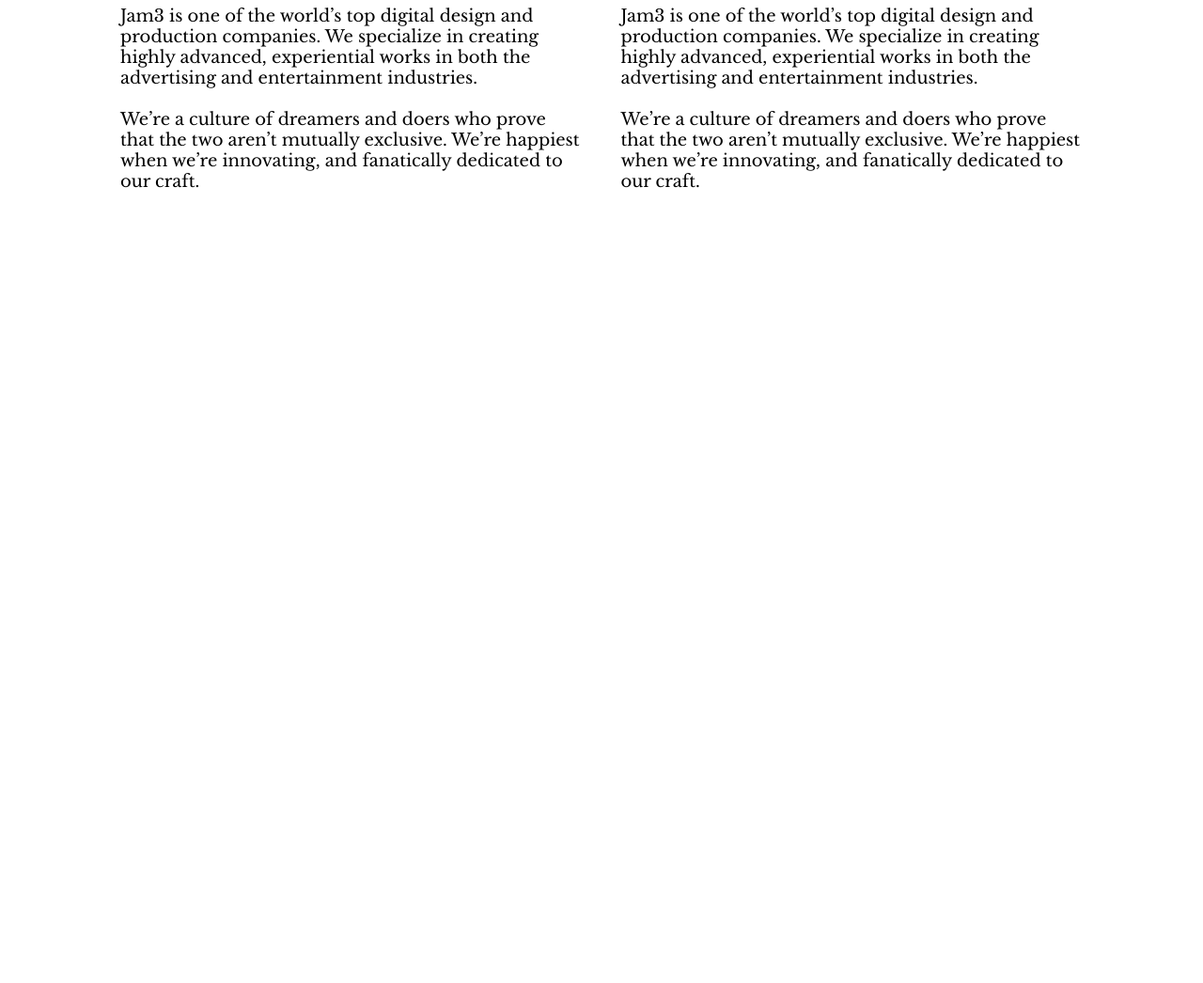
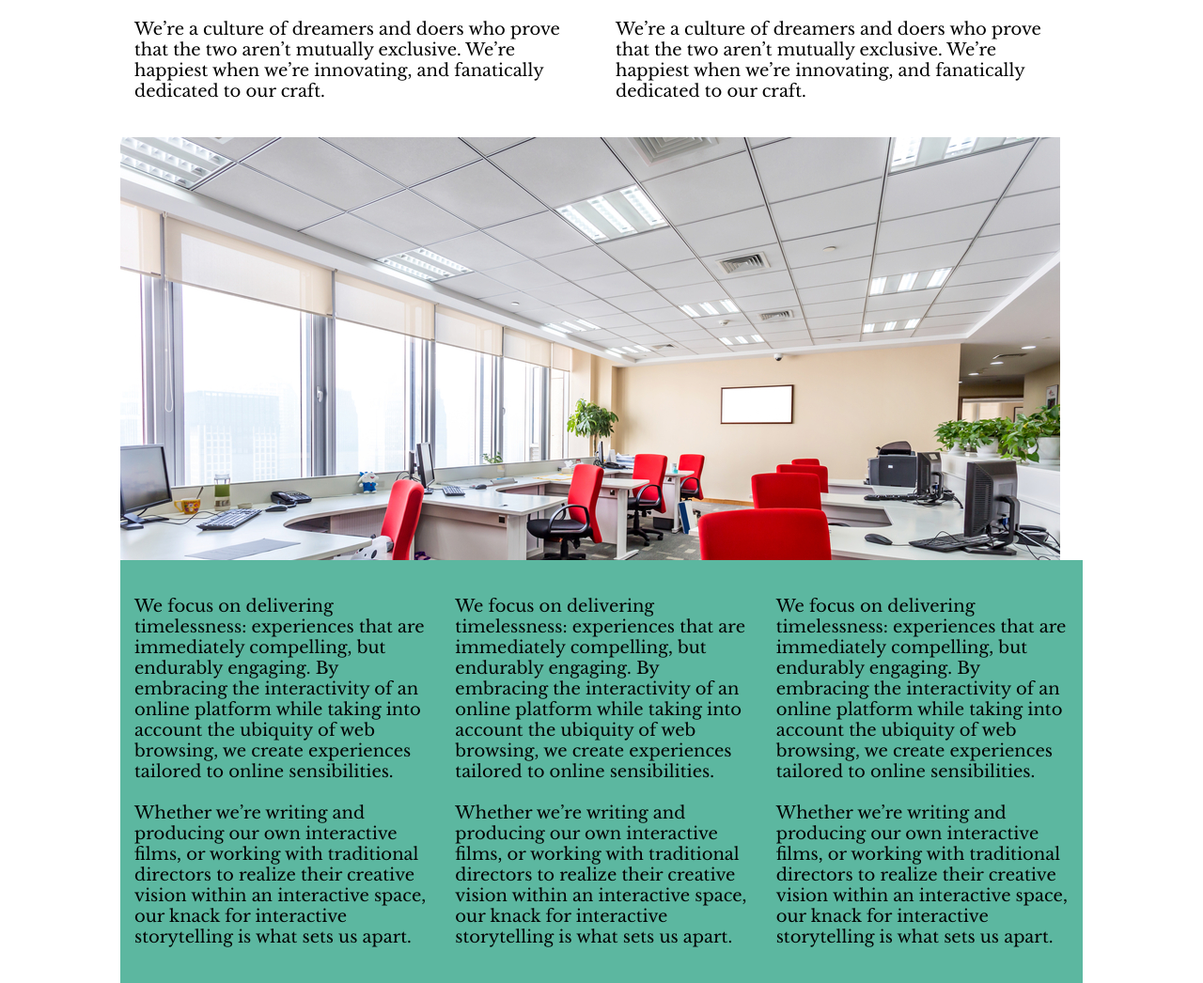
Before and after one commit to dthomaslomas/BinWebsite, a plain HTML site: page about.html in a window 1280 px wide. Shown: the part 806-1852 px from the top of the page at 94% size. Before the commit the page ends 1028 px from the top, so only its background shows below. Drawn offline with nearby package versions, Linux system fonts and the light colour scheme.

```diff
--- a/about.html
+++ b/about.html
@@ -40,6 +40,15 @@
 
 					<p>Jam3 is one of the world’s top digital design and production companies. We specialize in creating highly advanced, experiential works in both the advertising and entertainment industries.<br><br/>We’re a culture of dreamers and doers who prove that the two aren’t mutually exclusive. We’re happiest when we’re innovating, and fanatically dedicated to our craft.</p>
 				</div>
+
+				<div class="hero-2"></div>
+				<div>
+					<p>We focus on delivering timelessness: experiences that are immediately compelling, but endurably engaging. By embracing the interactivity of an online platform while taking into account the ubiquity of web browsing, we create experiences tailored to online sensibilities.<br/><br/>Whether we’re writing and producing our own interactive films, or working with traditional directors to realize their creative vision within an interactive space, our knack for interactive storytelling is what sets us apart.</p>
+
+					<p>We focus on delivering timelessness: experiences that are immediately compelling, but endurably engaging. By embracing the interactivity of an online platform while taking into account the ubiquity of web browsing, we create experiences tailored to online sensibilities.<br/><br/>Whether we’re writing and producing our own interactive films, or working with traditional directors to realize their creative vision within an interactive space, our knack for interactive storytelling is what sets us apart.</p>
+
+					<p>We focus on delivering timelessness: experiences that are immediately compelling, but endurably engaging. By embracing the interactivity of an online platform while taking into account the ubiquity of web browsing, we create experiences tailored to online sensibilities.<br/><br/>Whether we’re writing and producing our own interactive films, or working with traditional directors to realize their creative vision within an interactive space, our knack for interactive storytelling is what sets us apart.</p>
+				</div>
 			</div>
 		</div>
 	</div>
--- a/css/style.css
+++ b/css/style.css
@@ -225,6 +225,11 @@ h1, h2, p, b, a{
 	width: 37%;
     margin-left: 13%;
 }
+
+/*+++++++++++++++++++++++++++++++++++++++++++++++++++++++++++++++
+| About Page													|
++++++++++++++++++++++++++++++++++++++++++++++++++++++++++++++++*/
+
 .hero {
 	width: 100%;
 	height: 450px;
@@ -232,12 +237,7 @@ h1, h2, p, b, a{
 	position: relative;
 	background-size: 100%;
 }
-
-
-/*+++++++++++++++++++++++++++++++++++++++++++++++++++++++++++++++
-| About Page													|
-+++++++++++++++++++++++++++++++++++++++++++++++++++++++++++++++*/
-.about-wrapper .container{
+.about-wrapper .container {
 	width: 100%;
 	max-width: 1024px;
 	margin: 0 auto;
@@ -252,6 +252,7 @@ h1, h2, p, b, a{
 	text-align: center;
 	font-size: 70px;
 	color: black;
+	margin: 0;
 }
 .about-content div {
 	display: flex;
@@ -260,7 +261,17 @@ h1, h2, p, b, a{
 .about-content div p {
 	width: 48%;
     color: #000;
+    padding: 20px 15px 20px 15px;
 }
+.hero-2 {
+	height: 450px;
+	background: url(../images/clean-space.jpg) no-repeat;
+}
+.about-content div:nth-child(4) {
+	background-color: #5CB7A0;
+}
+
+
 
 
 
```
Also changed, not shown: images/clean-space.jpg (added), 1 other file.
